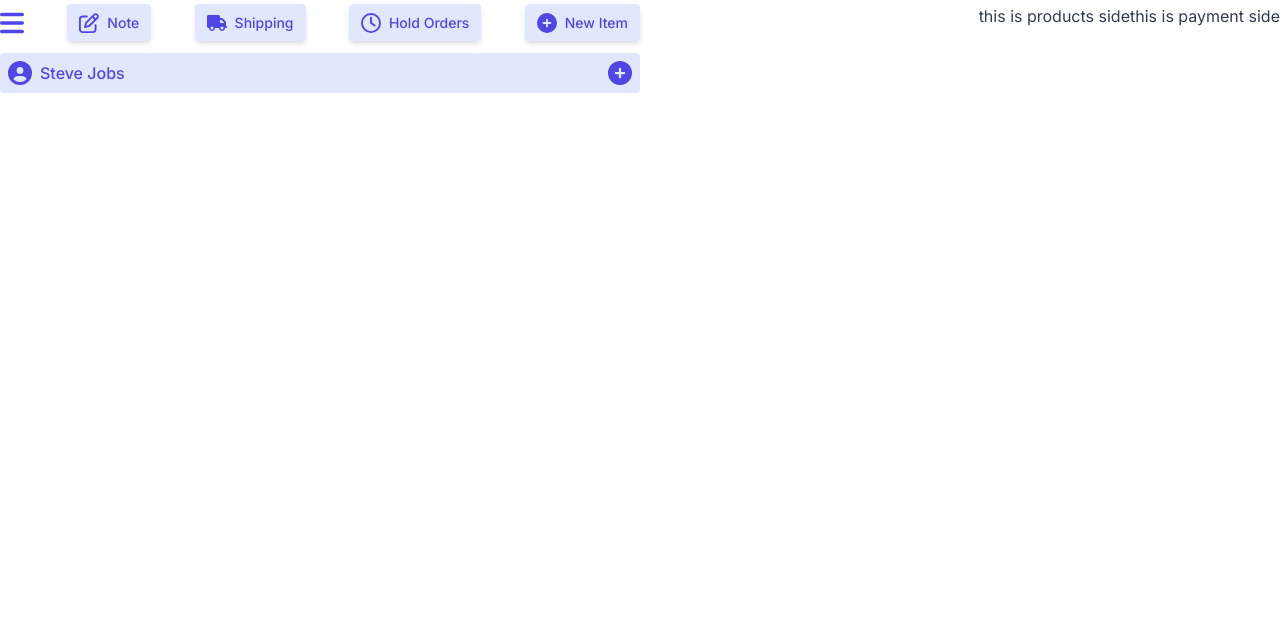
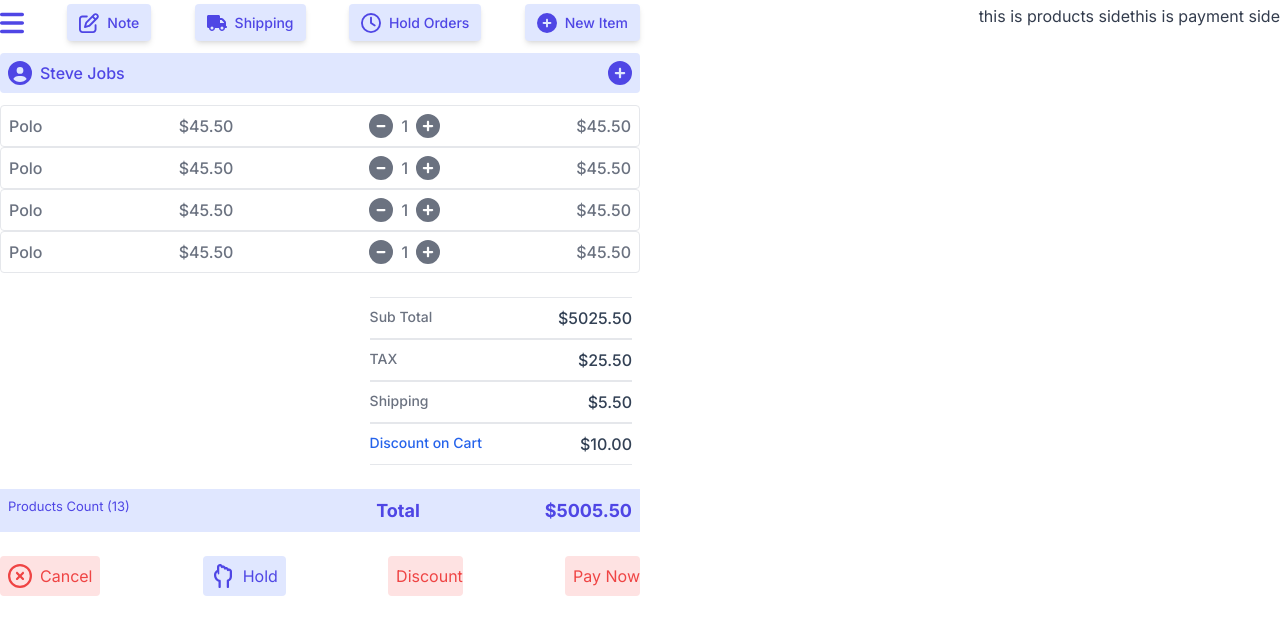
Before and after one commit to Monower/techvill-pos, a Next.js app: page / in a window 1280 px wide. Shown: the top 634 px of the page. Built offline with nearby package versions, Linux system fonts and the light colour scheme.

Commit message:
working on the payment tab

```diff
--- a/app/_components/Challan.jsx
+++ b/app/_components/Challan.jsx
@@ -1,11 +1,97 @@
 import Navbar from "./Navbar";
 import User from "./User";
+import Item from "./Item";
 
 const Challan = () => {
     return (<>
         <div className="w-1/2">
             <Navbar />
             <User />
+            <div className="pb-6">
+                <div className="pb-6">
+                    <Item />
+                    <Item />
+                    <Item />
+                    <Item />
+                </div>
+                <div className="flex justify-end pb-6">
+                    <div className="flex flex-col justify-between w-[41%] mr-2">
+                        <div className="w-full flex justify-between py-2 border-y">
+                            <span className="text-gray-500 text-[14px] font-medium">
+                                Sub Total
+                            </span>
+                            <span className="text-slate-700 font-medium">
+                                $5025.50
+                            </span>
+                        </div>
+                        <div className="w-full flex justify-between py-2 border-y">
+                            <span className="text-gray-500 text-[14px] font-medium">
+                                TAX
+                            </span>
+                            <span className="text-slate-700 font-medium">
+                                $25.50
+                            </span>
+                        </div>
+                        <div className="w-full flex justify-between py-2 border-y">
+                            <span className="text-gray-500 text-[14px] font-medium">
+                                Shipping
+                            </span>
+                            <span className="text-slate-700 font-medium">
+                                $5.50
+                            </span>
+                        </div>
+                        <div className="w-full flex justify-between py-2 border-y">
+                            <span className="text-blue-600 text-[14px] font-medium">
+                                Discount on Cart
+                            </span>
+                            <span className="text-slate-700 font-medium">
+                                $10.00
+                            </span>
+                        </div>
+                    </div>
+                </div>
+                <div className="flex justify-between  bg-indigo-100 p-2 text-indigo-600">
+                    <p className="text-[13px]">Products Count (13)</p>
+                    <div className="w-[41%] flex justify-between font-bold text-[18px]">
+                        <h3>Total</h3>
+                        <h3>$5005.50</h3>
+                    </div>
+                </div>
+            </div>
+            <div className="flex justify-between">
+                <button className="text-red-500 bg-red-100  rounded inline-flex items-center space-x-2 p-2">
+                    <span>
+                        <svg className="w-6 h-6 fill-red-500" xmlns="http://www.w3.org/2000/svg" viewBox="0 0 512 512"><path d="M256 48a208 208 0 1 1 0 416 208 208 0 1 1 0-416zm0 464A256 256 0 1 0 256 0a256 256 0 1 0 0 512zM175 175c-9.4 9.4-9.4 24.6 0 33.9l47 47-47 47c-9.4 9.4-9.4 24.6 0 33.9s24.6 9.4 33.9 0l47-47 47 47c9.4 9.4 24.6 9.4 33.9 0s9.4-24.6 0-33.9l-47-47 47-47c9.4-9.4 9.4-24.6 0-33.9s-24.6-9.4-33.9 0l-47 47-47-47c-9.4-9.4-24.6-9.4-33.9 0z" /></svg>
+                    </span>
+                    <span>
+                        Cancel
+                    </span>
+                </button>
+                <button className="text-indigo-600 bg-indigo-100  rounded inline-flex items-center space-x-2 p-2">
+                    <span>
+                        <svg className="w-6 h-6 fill-indigo-600" xmlns="http://www.w3.org/2000/svg" viewBox="0 0 448 512"><path d="M144 64c0-8.8 7.2-16 16-16s16 7.2 16 16c0 9.1 5.1 17.4 13.3 21.5s17.9 3.2 25.1-2.3c2.7-2 6-3.2 9.6-3.2c8.8 0 16 7.2 16 16c0 9.1 5.1 17.4 13.3 21.5s17.9 3.2 25.1-2.3c2.7-2 6-3.2 9.6-3.2c8.8 0 16 7.2 16 16c0 9.1 5.1 17.4 13.3 21.5s17.9 3.2 25.1-2.3c2.7-2 6-3.2 9.6-3.2c8.8 0 16 7.2 16 16V264c0 31.3-20 58-48 67.9c-9.6 3.4-16 12.5-16 22.6V488c0 13.3 10.7 24 24 24s24-10.7 24-24V370.2c38-20.1 64-60.1 64-106.2V160c0-35.3-28.7-64-64-64c-2.8 0-5.6 .2-8.3 .5C332.8 77.1 311.9 64 288 64c-2.8 0-5.6 .2-8.3 .5C268.8 45.1 247.9 32 224 32c-2.8 0-5.6 .2-8.3 .5C204.8 13.1 183.9 0 160 0C124.7 0 96 28.7 96 64v64.3c-11.7 7.4-22.5 16.4-32 26.9l17.8 16.1L64 155.2l-9.4 10.5C40 181.8 32 202.8 32 224.6v12.8c0 49.6 24.2 96.1 64.8 124.5l13.8-19.7L96.8 361.9l8.9 6.2c6.9 4.8 14.4 8.6 22.3 11.3V488c0 13.3 10.7 24 24 24s24-10.7 24-24V359.9c0-12.6-9.8-23.1-22.4-23.9c-7.3-.5-14.3-2.9-20.3-7.1l-13.1 18.7 13.1-18.7-8.9-6.2C96.6 303.1 80 271.3 80 237.4V224.6c0-9.9 3.7-19.4 10.3-26.8l9.4-10.5c3.8-4.2 7.9-8.1 12.3-11.6V208c0 8.8 7.2 16 16 16s16-7.2 16-16V142.3 128 64z" /></svg>
+                    </span>
+                    <span>
+                        Hold
+                    </span>
+                </button>
+                <button className="text-red-500 bg-red-100  rounded inline-flex items-center space-x-2">
+                    <span>
+                        <svg xmlns="http://www.w3.org/2000/svg" viewBox="0 0 384 512"><path d="M374.6 118.6c12.5-12.5 12.5-32.8 0-45.3s-32.8-12.5-45.3 0l-320 320c-12.5 12.5-12.5 32.8 0 45.3s32.8 12.5 45.3 0l320-320zM128 128A64 64 0 1 0 0 128a64 64 0 1 0 128 0zM384 384a64 64 0 1 0 -128 0 64 64 0 1 0 128 0z" /></svg>
+                    </span>
+                    <span>
+                        Discount
+                    </span>
+                </button>
+                <button className="text-red-500 bg-red-100  rounded inline-flex items-center space-x-2">
+                    <span>
+                        <svg xmlns="http://www.w3.org/2000/svg" viewBox="0 0 576 512"><path d="M312 24V34.5c6.4 1.2 12.6 2.7 18.2 4.2c12.8 3.4 20.4 16.6 17 29.4s-16.6 20.4-29.4 17c-10.9-2.9-21.1-4.9-30.2-5c-7.3-.1-14.7 1.7-19.4 4.4c-2.1 1.3-3.1 2.4-3.5 3c-.3 .5-.7 1.2-.7 2.8c0 .3 0 .5 0 .6c.2 .2 .9 1.2 3.3 2.6c5.8 3.5 14.4 6.2 27.4 10.1l.9 .3c11.1 3.3 25.9 7.8 37.9 15.3c13.7 8.6 26.1 22.9 26.4 44.9c.3 22.5-11.4 38.9-26.7 48.5c-6.7 4.1-13.9 7-21.3 8.8V232c0 13.3-10.7 24-24 24s-24-10.7-24-24V220.6c-9.5-2.3-18.2-5.3-25.6-7.8c-2.1-.7-4.1-1.4-6-2c-12.6-4.2-19.4-17.8-15.2-30.4s17.8-19.4 30.4-15.2c2.6 .9 5 1.7 7.3 2.5c13.6 4.6 23.4 7.9 33.9 8.3c8 .3 15.1-1.6 19.2-4.1c1.9-1.2 2.8-2.2 3.2-2.9c.4-.6 .9-1.8 .8-4.1l0-.2c0-1 0-2.1-4-4.6c-5.7-3.6-14.3-6.4-27.1-10.3l-1.9-.6c-10.8-3.2-25-7.5-36.4-14.4c-13.5-8.1-26.5-22-26.6-44.1c-.1-22.9 12.9-38.6 27.7-47.4c6.4-3.8 13.3-6.4 20.2-8.2V24c0-13.3 10.7-24 24-24s24 10.7 24 24zM568.2 336.3c13.1 17.8 9.3 42.8-8.5 55.9L433.1 485.5c-23.4 17.2-51.6 26.5-80.7 26.5H192 32c-17.7 0-32-14.3-32-32V416c0-17.7 14.3-32 32-32H68.8l44.9-36c22.7-18.2 50.9-28 80-28H272h16 64c17.7 0 32 14.3 32 32s-14.3 32-32 32H288 272c-8.8 0-16 7.2-16 16s7.2 16 16 16H392.6l119.7-88.2c17.8-13.1 42.8-9.3 55.9 8.5zM193.6 384l0 0-.9 0c.3 0 .6 0 .9 0z" /></svg>
+                    </span>
+                    <span>
+                        Pay Now
+                    </span>
+                </button>
+            </div>
         </div>
     </>);
 };
--- /dev/null
+++ b/app/_components/Item.jsx
@@ -0,0 +1,35 @@
+'use client'
+import { useState } from "react";
+
+const Item = () => {
+    const [count, setCount] = useState(1);
+    const basePrice = 45.50;
+    return (
+        <div className="w-full p-2 border  flex justify-between rounded  text-gray-500 font-medium">
+            <span>
+                Polo
+            </span>
+            <span>
+                ${parseFloat(basePrice).toFixed(2)}
+            </span>
+            <span className="flex items-center space-x-2">
+                <button onClick={() => {
+                    if(count > 1) setCount(count - 1)
+                }}>
+                    <svg className="w-6 h-6 fill-gray-500" xmlns="http://www.w3.org/2000/svg" viewBox="0 0 512 512"><path d="M256 512A256 256 0 1 0 256 0a256 256 0 1 0 0 512zM184 232H328c13.3 0 24 10.7 24 24s-10.7 24-24 24H184c-13.3 0-24-10.7-24-24s10.7-24 24-24z" /></svg>
+                </button>
+                <span>
+                    { count }
+                </span>
+                <button onClick={() => setCount(count + 1)}>
+                    <svg className="w-6 h-6 fill-gray-500" xmlns="http://www.w3.org/2000/svg" viewBox="0 0 512 512"><path d="M256 512A256 256 0 1 0 256 0a256 256 0 1 0 0 512zM232 344V280H168c-13.3 0-24-10.7-24-24s10.7-24 24-24h64V168c0-13.3 10.7-24 24-24s24 10.7 24 24v64h64c13.3 0 24 10.7 24 24s-10.7 24-24 24H280v64c0 13.3-10.7 24-24 24s-24-10.7-24-24z" /></svg>
+                </button>
+            </span>
+            <span>
+                ${ parseFloat(basePrice * count).toFixed(2) }
+            </span>
+        </div>
+    )
+};
+
+export default Item;
--- a/app/_components/User.jsx
+++ b/app/_components/User.jsx
@@ -4,7 +4,7 @@ const User = () => {
     return (
         <>
             {/* You can open the modal using document.getElementById('ID').showModal() method */}
-            <button className="w-full p-2 bg-indigo-100 flex justify-between rounded" onClick={() => document.getElementById('my_modal_3').showModal()}>
+            <button className="w-full p-2 bg-indigo-100 flex justify-between rounded mb-3" onClick={() => document.getElementById('my_modal_3').showModal()}>
                 <span className="flex items-center space-x-2">
                     <svg className="w-6 h-6 fill-indigo-600" xmlns="http://www.w3.org/2000/svg" viewBox="0 0 512 512"><path d="M399 384.2C376.9 345.8 335.4 320 288 320H224c-47.4 0-88.9 25.8-111 64.2c35.2 39.2 86.2 63.8 143 63.8s107.8-24.7 143-63.8zM0 256a256 256 0 1 1 512 0A256 256 0 1 1 0 256zm256 16a72 72 0 1 0 0-144 72 72 0 1 0 0 144z" /></svg>
                     <span className="text-indigo-600 font-medium">
```
